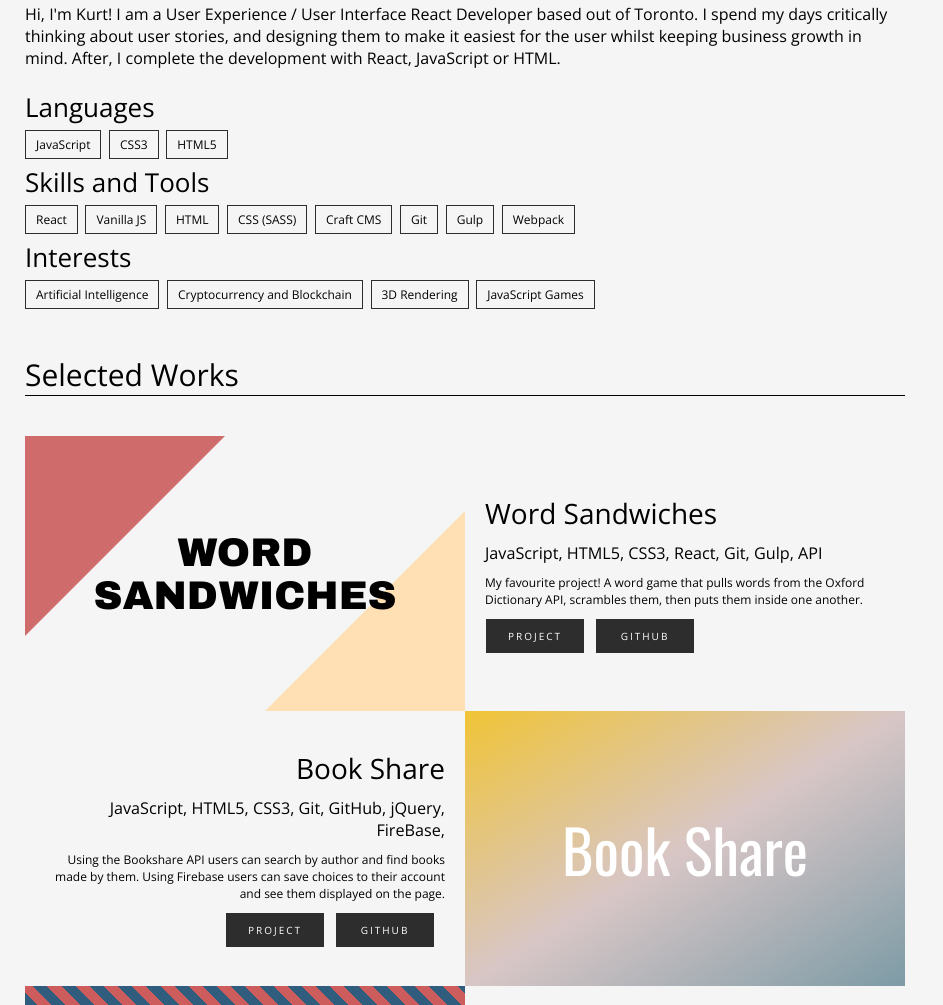
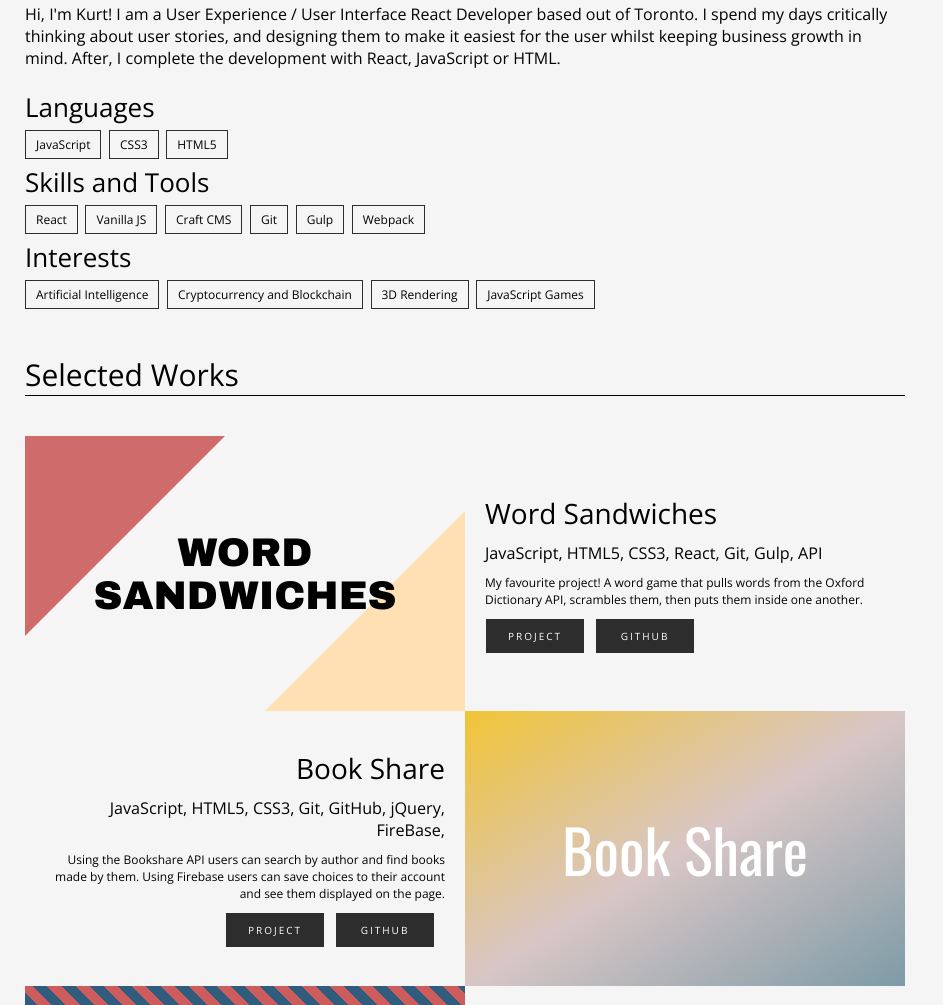
Before and after one commit to kurtwilliam/kurtwilliam, a website: page index.html in a window 1280 px wide. Shown: the part 944-1949 px from the top of the page, without its empty margins (0-943 px from the left). Drawn offline with nearby package versions, Linux system fonts and the light colour scheme; files that its build step writes are made by us from their sources.

Commit message:
Further copy updates

```diff
--- a/index.html
+++ b/index.html
@@ -69,8 +69,6 @@
 					<ul>
 						<li>React</li>
 						<li>Vanilla JS</li>
-						<li>HTML</li>
-						<li>CSS (SASS)</li>
 						<li>Craft CMS</li>
 						<li>Git</li>
 						<li>Gulp</li>
```
